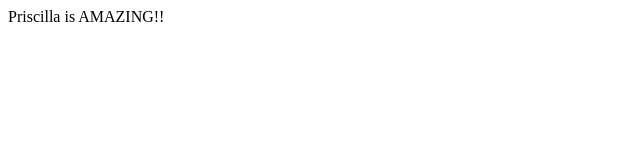
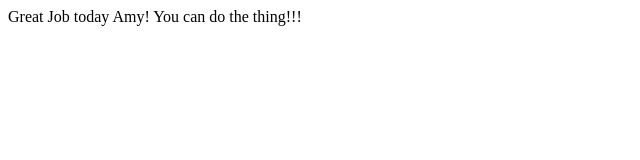
Before and after one commit to coleve27/evelyncoleman, a plain HTML site: page index.html in a window 1280 px wide. Shown: the whole page, without its empty margins (0-640 px from the left). Drawn offline with Linux system fonts and the light colour scheme.

Commit message:
Update index.html

```diff
--- a/index.html
+++ b/index.html
@@ -7,6 +7,6 @@
  </head>
 
  <body>
-   <stong> Priscilla is AMAZING!!</strong>
+   <stong> Great Job today Amy! You can do the thing!!!</strong>
  </body>
  </html>
```
